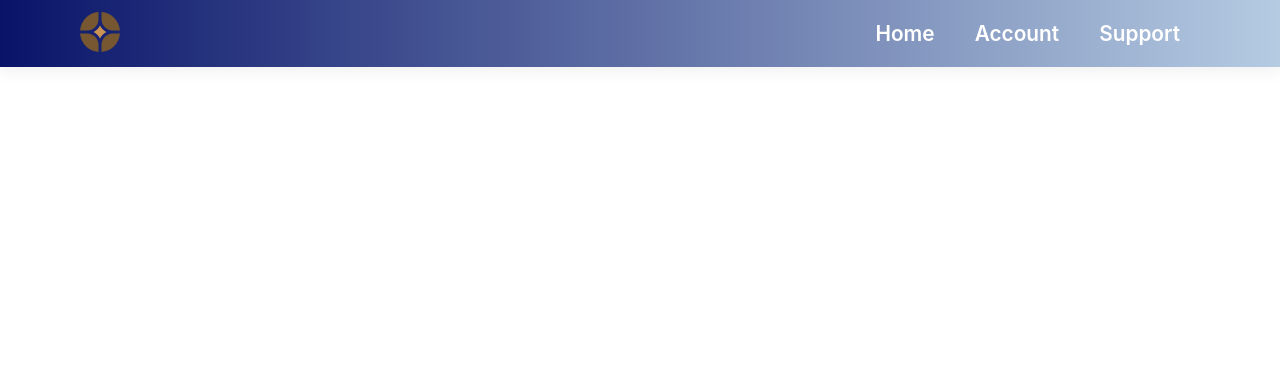
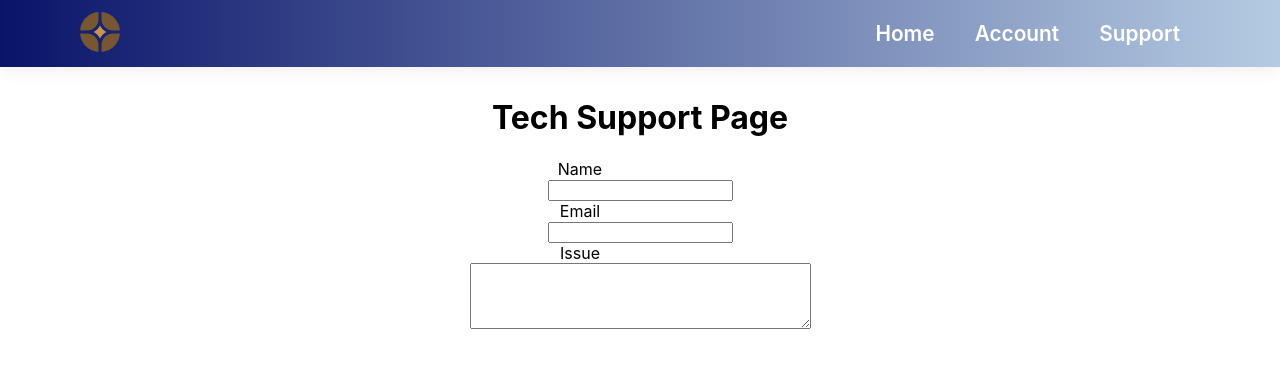
Before and after one commit to marcus-karozis/Project-4-Team-5, a React (Create React App) app: page /techSupportPage in a window 1280 px wide. Shown: the top 368 px of the page. Built offline with nearby package versions, Linux system fonts and the light colour scheme.

Commit message:
start of support page form

```diff
--- a/src/components/Navbar.js
+++ b/src/components/Navbar.js
@@ -17,16 +17,15 @@ class Navbar extends Component{
 
             <div>
                 <ul id="navbar" className={this.state.clicked ? "#navbar active" : "#navbar"}>
-                    {/* {console.log(window.location.pathname)} */}
                     {/* className={window.location.pathname == "techSupportPage" ? "#navbar active" : "#navbar"} */}
                     <li>
-                        <Link to="/" className={window.location.pathname == "/" ? "navBarSelectedPage" : ""} style={{ textAlign: 'center'}}>
+                        <Link to="/" style={{ textAlign: 'center'}}>
                             Home
                         </Link>
                     </li>
                     <li><a href="index.html">Account</a></li>
                     <li>
-                        <Link to="/techSupportPage" className={window.location.pathname == "techSupportPage" ? "navBarSelectedPage" : ""} style={{ textAlign: 'center'}}>
+                        <Link to="/techSupportPage" style={{ textAlign: 'center'}}>
                             Support
                         </Link>
                     </li>
--- a/src/techSupportPage/TechSupportPage.js
+++ b/src/techSupportPage/TechSupportPage.js
@@ -3,10 +3,48 @@ import './TechSupportPageStyles.css';
 import Navbar from '../components/Navbar';
 
 function TechSupportPage() {
+    function handleSubmitSupportForm(e) {
+        // Prevent the browser from reloading the page
+        e.preventDefault();
+    }
+
     return (
         <div>
-            <div className="App">
+            <div className="">
                 <Navbar/>
+            </div>
+
+            <div className="page_padding" style={{textAlign: 'center'}}>
+                <h1>Tech Support Page</h1>
+                <form method="post" onSubmit={handleSubmitSupportForm}>
+                    <div id="name_box">
+                        <div style={{paddingRight: '120px'}}>
+                            <label > Name </label>
+                        </div>
+                        <div>
+                            <input name="nameInput" className="" />
+                        </div>
+                    </div>
+
+                    <div id="email_box">
+                        <div style={{paddingRight: '120px'}}>
+                            <label > Email </label>
+                        </div>
+                        <div>
+                            <input name="emailInput" className="" />
+                        </div>
+                    </div>
+
+                    <div id="issue_box">
+                        <div style={{paddingRight: '120px'}}>
+                            <label > Issue </label>
+                        </div>
+                        <div>
+                            <textarea name="postContent" rows={4} cols={40} />
+                        </div>
+                    </div>
+
+                </form>
             </div>
         </div>
     );
--- a/src/techSupportPage/TechSupportPageStyles.css
+++ b/src/techSupportPage/TechSupportPageStyles.css
@@ -0,0 +1,4 @@
+
+.page_padding {
+    padding: 10px;
+}
```
